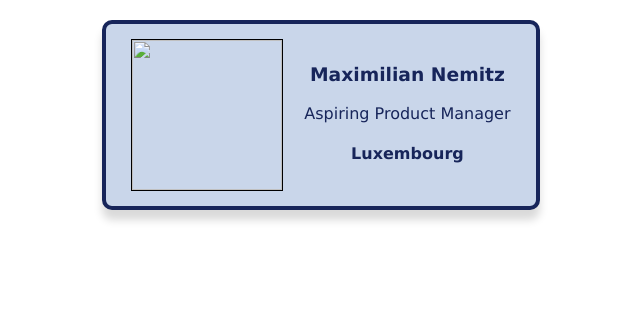
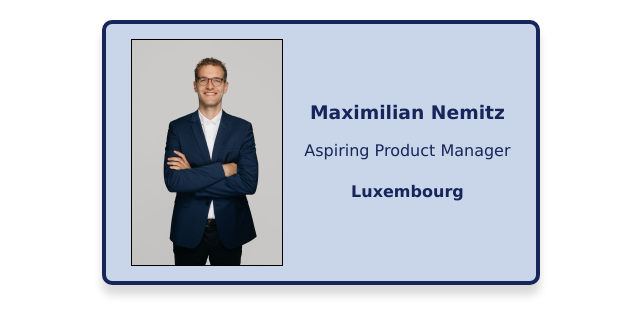
Before and after one commit to maxinemitz98-wq/businesscard, a plain HTML site: page index.html in a window 1280 px wide. Shown: the whole page, without its empty margins (319-959 px from the left). Drawn offline with Linux system fonts and the light colour scheme.

Commit message:
images bug
corrected for no folder

```diff
--- a/index.html
+++ b/index.html
@@ -4,7 +4,7 @@
     </head>
     <body>
         <div class="card">
-            <img class="avatar" src="images/MaxiNemitz.jpg">
+            <img class="avatar" src="MaxiNemitz.jpg">
             <div>
                 <h3>Maximilian Nemitz</h3>
                 <p>Aspiring Product Manager</p>
```
